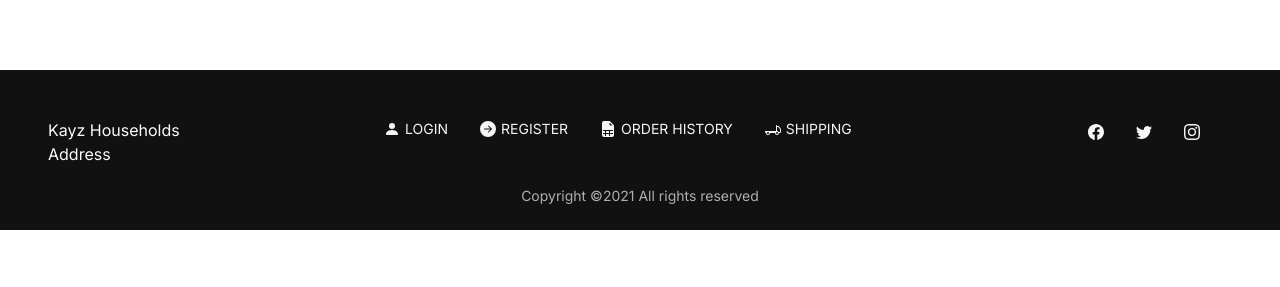
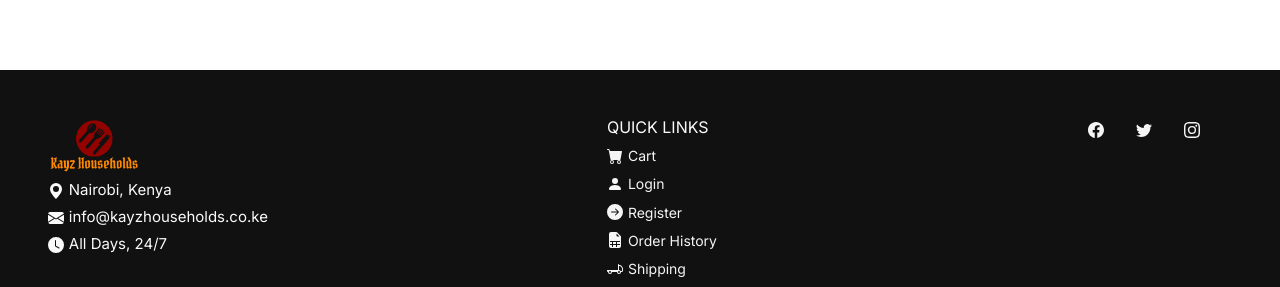
Before and after one commit to chaoocharles/kayz-households, a React (Create React App) app: page /login in a window 1280 px wide. Shown: the part 650-937 px from the top of the page. Before the commit the page ends 880 px from the top, so only its background shows below. Built offline with nearby package versions, Linux system fonts and the light colour scheme.

Commit message:
quick links

```diff
--- a/src/components/layout/Footer.css
+++ b/src/components/layout/Footer.css
@@ -1,18 +1,41 @@
-footer{
+footer {
   background: rgb(17, 17, 17);
   color: #fafafa;
   padding: 3rem 3rem 0.5rem 3rem;
   display: flex;
   flex-direction: column;
   justify-content: space-between;
-    min-height: 20vh;
+  min-height: 60vh;
+  font-size: 15px;
 }
-.footer-details{
+.footer-details {
   display: flex;
   justify-content: space-between;
 }
-.copyright{
+.address div {
+  margin: 0.3rem 0;
+}
+.address svg {
+  margin-right: 0.3rem;
+}
+.copyright {
   text-align: center;
   font-size: 14px;
   color: rgb(175, 175, 175);
 }
+
+/* footer nav-links */
+.nav-links.footer{
+    display: flex;
+    flex-direction: column;
+}
+.nav-links.footer h3{
+    font-size: 16px;
+    font-weight: 600px;
+    text-transform: uppercase;
+}
+.nav-links.footer a{
+    font-size: 14px;
+    margin-bottom: 0.2rem;
+    text-transform: capitalize;
+}
--- a/src/components/layout/Footer.jsx
+++ b/src/components/layout/Footer.jsx
@@ -1,19 +1,79 @@
 import React from "react";
+import { Link } from "react-router-dom";
 
 import "./Footer.css";
+import logo from "../../assets/kayz-logo.png";
 
 const Footer = () => {
   return (
     <>
       <footer>
         <div className="footer-details">
-          <div>
-            <div>Kayz Households</div>
-            <div>Address</div>
+          <div className="address">
+            <Link className="logo" to="/" onClick={() => window.scrollTo(0, 0)}>
+              <img src={logo} alt="Kayz Households" />
+            </Link>
+            <div>
+              <svg
+                xmlns="http://www.w3.org/2000/svg"
+                width="16"
+                height="16"
+                fill="currentColor"
+                className="bi bi-geo-alt-fill"
+                viewBox="0 0 16 16"
+              >
+                <path d="M8 16s6-5.686 6-10A6 6 0 0 0 2 6c0 4.314 6 10 6 10zm0-7a3 3 0 1 1 0-6 3 3 0 0 1 0 6z" />
+              </svg>
+              <span>Nairobi, Kenya</span>
+            </div>
+            <div>
+              <svg
+                xmlns="http://www.w3.org/2000/svg"
+                width="16"
+                height="16"
+                fill="currentColor"
+                className="bi bi-envelope-fill"
+                viewBox="0 0 16 16"
+              >
+                <path d="M.05 3.555A2 2 0 0 1 2 2h12a2 2 0 0 1 1.95 1.555L8 8.414.05 3.555zM0 4.697v7.104l5.803-3.558L0 4.697zM6.761 8.83l-6.57 4.027A2 2 0 0 0 2 14h12a2 2 0 0 0 1.808-1.144l-6.57-4.027L8 9.586l-1.239-.757zm3.436-.586L16 11.801V4.697l-5.803 3.546z" />
+              </svg>
+              <span>info@kayzhouseholds.co.ke</span>
+            </div>
+            <div>
+              <svg
+                xmlns="http://www.w3.org/2000/svg"
+                width="16"
+                height="16"
+                fill="currentColor"
+                className="bi bi-clock-fill"
+                viewBox="0 0 16 16"
+              >
+                <path d="M16 8A8 8 0 1 1 0 8a8 8 0 0 1 16 0zM8 3.5a.5.5 0 0 0-1 0V9a.5.5 0 0 0 .252.434l3.5 2a.5.5 0 0 0 .496-.868L8 8.71V3.5z" />
+              </svg>
+              <span>All Days, 24/7</span>
+            </div>
           </div>
           <div>
-            <div className="nav-links">
-              <a href="#">
+            <div className="nav-links footer">
+              <h3>Quick Links</h3>
+              <Link to="/cart" onClick={() => window.scrollTo(0, 0)}>
+                <span className="center-items-v">
+                  <svg
+                    xmlns="http://www.w3.org/2000/svg"
+                    width="16"
+                    height="16"
+                    fill="currentColor"
+                    className="bi bi-cart-fill"
+                    viewBox="0 0 16 16"
+                  >
+                    <path d="M0 1.5A.5.5 0 0 1 .5 1H2a.5.5 0 0 1 .485.379L2.89 3H14.5a.5.5 0 0 1 .491.592l-1.5 8A.5.5 0 0 1 13 12H4a.5.5 0 0 1-.491-.408L2.01 3.607 1.61 2H.5a.5.5 0 0 1-.5-.5zM5 12a2 2 0 1 0 0 4 2 2 0 0 0 0-4zm7 0a2 2 0 1 0 0 4 2 2 0 0 0 0-4zm-7 1a1 1 0 1 1 0 2 1 1 0 0 1 0-2zm7 0a1 1 0 1 1 0 2 1 1 0 0 1 0-2z" />
+                  </svg>
+                  <span>
+                    <span>Cart</span>
+                  </span>
+                </span>
+              </Link>
+              <Link to="/login" onClick={() => window.scrollTo(0, 0)}>
                 <span className="center-items-v">
                   <svg
                     xmlns="http://www.w3.org/2000/svg"
@@ -27,8 +87,8 @@ const Footer = () => {
                   </svg>
                   <span>Login</span>
                 </span>
-              </a>
-              <a href="#">
+              </Link>
+              <Link to="/register" onClick={() => window.scrollTo(0, 0)}>
                 <span className="center-items-v">
                   <svg
                     xmlns="http://www.w3.org/2000/svg"
@@ -42,8 +102,8 @@ const Footer = () => {
                   </svg>
                   <span>Register</span>
                 </span>
-              </a>
-              <a href="#">
+              </Link>
+              <a href="#" onClick={() => window.scrollTo(0, 0)}>
                 <span className="center-items-v">
                   <svg
                     xmlns="http://www.w3.org/2000/svg"
@@ -59,7 +119,7 @@ const Footer = () => {
                   <span>Order History</span>
                 </span>
               </a>
-              <a href="#">
+              <a href="#" onClick={() => window.scrollTo(0, 0)}>
                 <span className="center-items-v">
                   <svg
                     xmlns="http://www.w3.org/2000/svg"
@@ -74,6 +134,24 @@ const Footer = () => {
                   <span>Shipping</span>
                 </span>
               </a>
+              <Link to="/addproduct" onClick={() => window.scrollTo(0, 0)}>
+                <span className="center-items-v">
+                  <svg
+                    xmlns="http://www.w3.org/2000/svg"
+                    width="16"
+                    height="16"
+                    fill="currentColor"
+                    className="bi bi-bag-plus-fill"
+                    viewBox="0 0 16 16"
+                  >
+                    <path
+                      fill-rule="evenodd"
+                      d="M10.5 3.5a2.5 2.5 0 0 0-5 0V4h5v-.5zm1 0V4H15v10a2 2 0 0 1-2 2H3a2 2 0 0 1-2-2V4h3.5v-.5a3.5 3.5 0 1 1 7 0zM8.5 8a.5.5 0 0 0-1 0v1.5H6a.5.5 0 0 0 0 1h1.5V12a.5.5 0 0 0 1 0v-1.5H10a.5.5 0 0 0 0-1H8.5V8z"
+                    />
+                  </svg>
+                  <span>Add Product</span>
+                </span>
+              </Link>
             </div>
           </div>
           <div className="social-links">
--- a/src/components/layout/navBar/NavLinks.jsx
+++ b/src/components/layout/navBar/NavLinks.jsx
@@ -34,7 +34,7 @@ const NavLinks = () => {
           <span>Register</span>
         </span>
       </Link>
-      <a href="#">
+      <a href="#" onClick={() => window.scrollTo(0, 0)}>
         <span className="center-items-v">
           <svg
             xmlns="http://www.w3.org/2000/svg"
@@ -50,7 +50,7 @@ const NavLinks = () => {
           <span>Order History</span>
         </span>
       </a>
-      <Link to="/addproduct">
+      <Link to="/addproduct" onClick={() => window.scrollTo(0, 0)}>
         <span className="center-items-v">
           <svg
             xmlns="http://www.w3.org/2000/svg"
```
Lines whose indentation alone changed are shown as unchanged.
